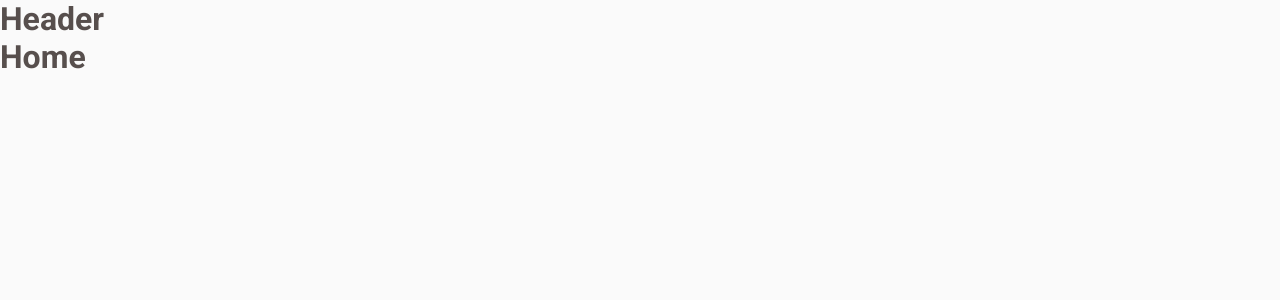
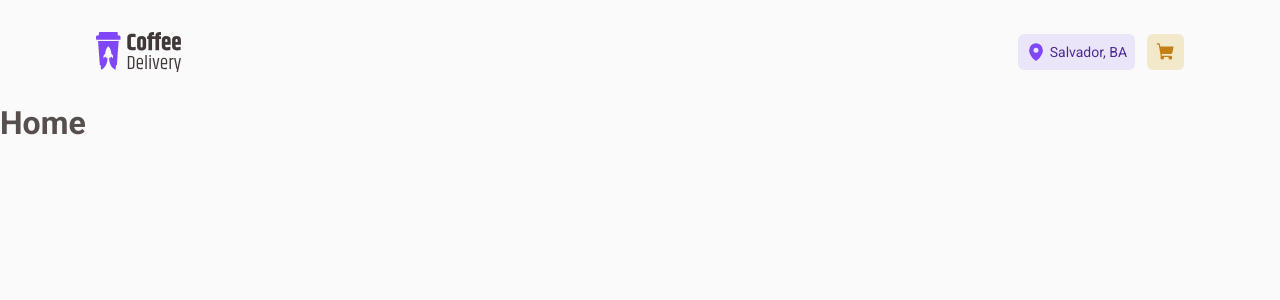
Before and after one commit to araujocristian/coffee-delivery, a React (Vite) app: page / in a window 1280 px wide. Shown: the top 300 px of the page. Built offline with nearby package versions, Linux system fonts and the light colour scheme.

Commit message:
feat: Create Header

```diff
--- a/package.json
+++ b/package.json
@@ -9,6 +9,7 @@
     "preview": "vite preview"
   },
   "dependencies": {
+    "phosphor-react": "^1.4.1",
     "react": "^18.2.0",
     "react-dom": "^18.2.0",
     "react-router-dom": "^6.10.0",
--- /dev/null
+++ b/src/components/Header/index.tsx
@@ -0,0 +1,27 @@
+import { MapPin, ShoppingCart } from "phosphor-react";
+import coffeeLogoImg from "../../assets/coffee-delivery-logo.svg";
+import {
+  HeaderButton,
+  HeaderButtonsContainer,
+  HeaderContainer,
+} from "./styles";
+
+export function Header() {
+  return (
+    <HeaderContainer>
+      <div className="container">
+        <img src={coffeeLogoImg} alt="Coffee Delivery Logo" />
+
+        <HeaderButtonsContainer>
+          <HeaderButton variant="purple">
+            <MapPin size={20} weight="fill" />
+            Salvador, BA
+          </HeaderButton>
+          <HeaderButton variant="yellow">
+            <ShoppingCart size={20} weight="fill" />
+          </HeaderButton>
+        </HeaderButtonsContainer>
+      </div>
+    </HeaderContainer>
+  );
+}
--- /dev/null
+++ b/src/components/Header/styles.ts
@@ -0,0 +1,53 @@
+import styled, { css } from "styled-components";
+
+export const HeaderContainer = styled.header`
+  width: 100%;
+  height: 6.5rem;
+  background: ${({ theme }) => theme.colors["base-background"]};
+  display: flex;
+  align-items: center;
+  justify-content: center;
+
+  > div {
+    display: flex;
+    align-items: center;
+    justify-content: space-between;
+  }
+`;
+
+export const HeaderButtonsContainer = styled.div`
+  display: flex;
+  align-items: center;
+  gap: 0.75rem;
+`;
+
+interface HeaderButtonProps {
+  variant: "purple" | "yellow";
+}
+
+export const HeaderButton = styled.button<HeaderButtonProps>`
+  display: flex;
+  align-items: center;
+  justify-content: center;
+  gap: 4px;
+  min-width: 2.3rem;
+  height: 2.3rem;
+  border-radius: 6px;
+  border: none;
+  padding: 0 0.5rem;
+  position: relative;
+  font-size: ${({ theme }) => theme.textSizes["text-regular-s"]};
+
+  ${({ variant, theme }) => css`
+    background: ${theme.colors[`brand-${variant}-light`]};
+    color: ${theme.colors[`brand-${variant}-dark`]};
+  `}
+
+  ${({ variant, theme }) =>
+    variant === "purple" &&
+    css`
+      svg {
+        color: ${theme.colors["brand-purple"]};
+      }
+    `}
+`;
--- a/src/layouts/Default/index.tsx
+++ b/src/layouts/Default/index.tsx
@@ -1,10 +1,11 @@
 import { Outlet } from "react-router-dom";
+import { Header } from "../../components/Header";
 import { LayoutContainer } from "./styles";
 
 export function DefaultLayout() {
   return (
     <LayoutContainer>
-      <h1>Header</h1>
+      <Header />
       <Outlet />
     </LayoutContainer>
   );
--- a/src/layouts/Default/styles.ts
+++ b/src/layouts/Default/styles.ts
@@ -1,3 +1,12 @@
 import styled from "styled-components";
 
-export const LayoutContainer = styled.div``;
+export const LayoutContainer = styled.div`
+  .container {
+    width: 100%;
+    max-width: 70rem;
+    margin-right: auto;
+    margin-left: auto;
+    padding-right: 1rem;
+    padding-left: 1rem;
+  }
+`;
```
Also changed, not shown: src/assets/coffee-delivery-logo.svg (added), 1 other file (tests, documents, lock files or other folders).
